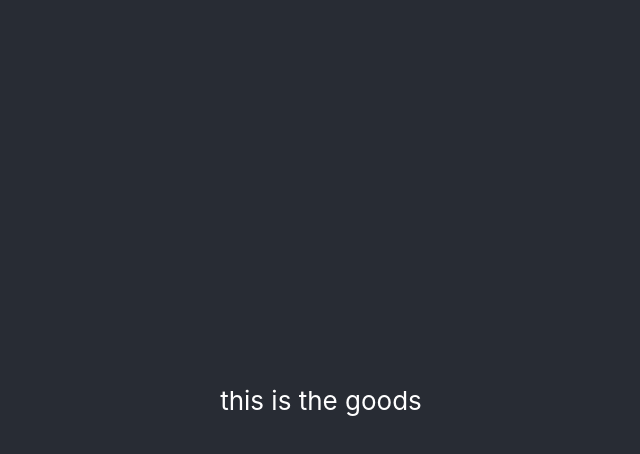
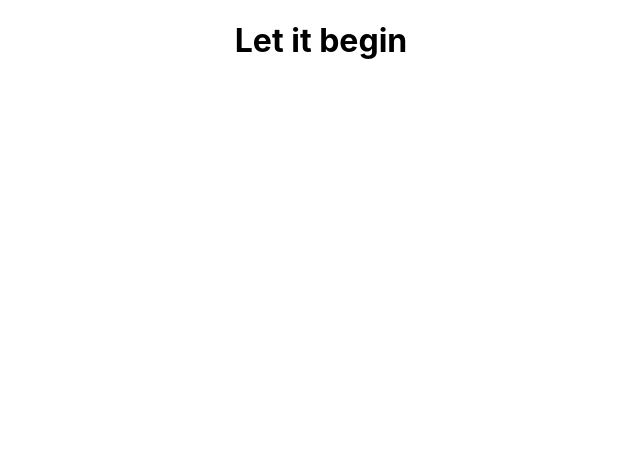
Before and after one commit to ErinLlouise/quiz-ts-app, a React (Create React App) app: page /#/quiz in a window 1280 px wide. Shown: the top 454 px of the page, without its empty margins (319-959 px from the left). Built offline with nearby package versions, Linux system fonts and the light colour scheme.

Commit message:
comp setup

```diff
--- a/src/App.tsx
+++ b/src/App.tsx
@@ -1,14 +1,14 @@
 import React from 'react';
+import { Route } from 'react-router-dom'
+import Home from './components/Home'
+import Quiz from './components/Quiz'
 import './App.css';
 
 function App() {
   return (
     <div className="App">
-      <header className="App-header">
-        <p>
-          this is the goods
-        </p>
-      </header>
+      <Route exact path='/' component={Home} />
+      <Route path='/quiz' component={Quiz} />
     </div>
   )
 }
--- /dev/null
+++ b/src/components/Quiz.tsx
@@ -0,0 +1,11 @@
+import React from 'react'
+
+const Quiz = () => {
+    return (
+        <>
+          <h1>Let it begin</h1>
+        </>
+    )
+}
+
+export default Quiz
```
